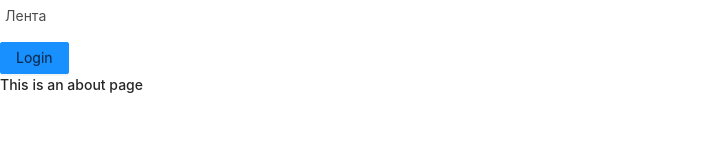
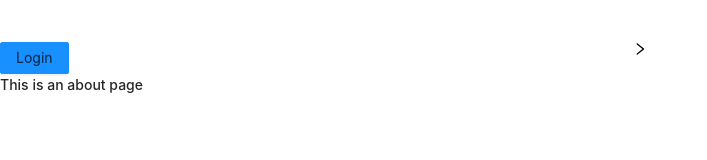
Before and after one commit to DmitriyBooy/blog-front, a Vue app: page /test in a window 1280 px wide. Shown: the top 160 px of the page, without its empty margins (0-707 px from the left). Built offline with nearby package versions, Linux system fonts and the light colour scheme.

Commit message:
Переделал кнопку на css

```diff
--- a/src/components/BButton.vue
+++ b/src/components/BButton.vue
@@ -1,42 +1,14 @@
 <template>
-  <div
-    class="b-button cursor-pointer overflow-hidden"
-    @mouseenter="mouseEnter = true"
-    @mouseleave="mouseEnter = false"
-    style="padding: 3px; height: 42px"
-  >
-    <div
-      class="flex h-full items-center px-2 justify-between"
-      :class="mouseEnter ? 'bg-white' : 'bg-black'"
-      style="border-radius: 24px; border: 1px solid white"
-    >
-      <p
-        class="b-button-text font-medium mb-0 mr-2"
-        :class="mouseEnter ? 'text-black' : 'text-white'"
-      >
+  <div class="b-button cursor-pointer overflow-hidden">
+    <div class="b-button-body flex h-full items-center px-2 justify-between">
+      <p class="b-button-body-text font-medium mb-0 mr-2">
         <slot />
       </p>
 
-      <div
-        class="rounded-full flex items-center justify-center relative overflow-hidden"
-        :class="mouseEnter ? 'bg-black' : 'bg-white'"
-        style="padding: 1px; width: 25px; height: 25px; transition: .3s cubic-bezier(.4,.4,0,1)"
-      >
-        <right-outlined
-          class="b-button-icon text-black absolute"
-          style="transition: .3s cubic-bezier(.4,.4,0,1)"
-          :style="{
-            transform: `translate(${ mouseEnter ? '100px' : 0 },0)`
-          }"
-        />
+      <div class="b-button-body-icons rounded-full flex items-center justify-center relative overflow-hidden">
+        <right-outlined class="b-button-body-icons-left absolute"/>
 
-        <right-outlined
-          class="b-button-icon text-white absolute"
-          style="transition: .3s cubic-bezier(.4,.4,0,1)"
-          :style="{
-            transform: `translate(${ mouseEnter ? 0 : '-100px' },0)`
-          }"
-        />
+        <right-outlined class="b-button-body-icons-right absolute"/>
       </div>
     </div>
   </div>
@@ -55,6 +27,64 @@
   transition: .3s cubic-bezier(.4,.4,0,1);
   border: 1px solid white;
   border-radius: 20px;
+  padding: 3px;
+  height: 42px;
+
+  &-body {
+    border-radius: 24px;
+    border: 1px solid white;
+
+    &-text {
+      color: white
+    }
+
+    &-icons {
+      background: white;
+      padding: 1px;
+      width: 25px;
+      height: 25px;
+      transition: .3s cubic-bezier(.4,.4,0,1);
+
+      &-left {
+        transition: .3s cubic-bezier(.4,.4,0,1);
+        color: white !important;
+        left: -100px
+      }
+
+      &-right {
+        transition: .3s cubic-bezier(.4,.4,0,1);
+        color: black !important;
+        left: 50%;
+        transform: translate(-50%, 0);
+        position: absolute;
+      }
+    }
+  }
+
+  &:hover {
+    .b-button-body {
+      transition: .3s cubic-bezier(.4,.4,0,1);
+      background-color: white;
+
+      &-text {
+        color: black
+      }
+
+      &-icons {
+        background: black;
+
+        &-left {
+          left: 50%;
+          transform: translate(-50%, 0);
+          position: absolute;
+        }
+
+        &-right {
+          left: 100px
+        }
+      }
+    }
+  }
 
   span {
     color: inherit;
```
